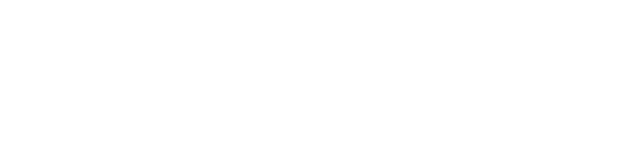
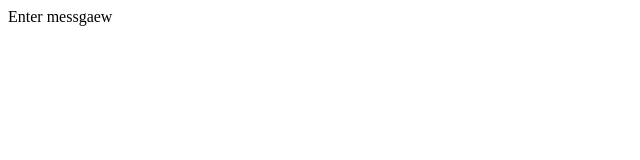
Before and after one commit to ravirajladha/pushing-files-github, a plain HTML site: page index.html in a window 1280 px wide. Shown: the whole page, without its empty margins (0-640 px from the left). Drawn offline with Linux system fonts and the light colour scheme.

Commit message:
second changes has been made

```diff
--- a/index.html
+++ b/index.html
@@ -4,6 +4,7 @@
     <meta charset="UTF-8">
     <meta name="viewport" content="width=device-width, initial-scale=1.0">
     <title>Document</title>
+    <p1>Enter messgaew</p1>
 </head>
 <body>
 
```
